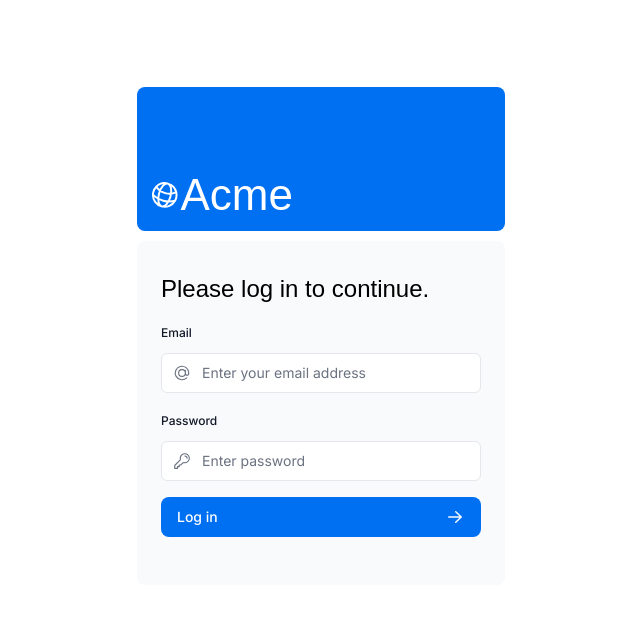
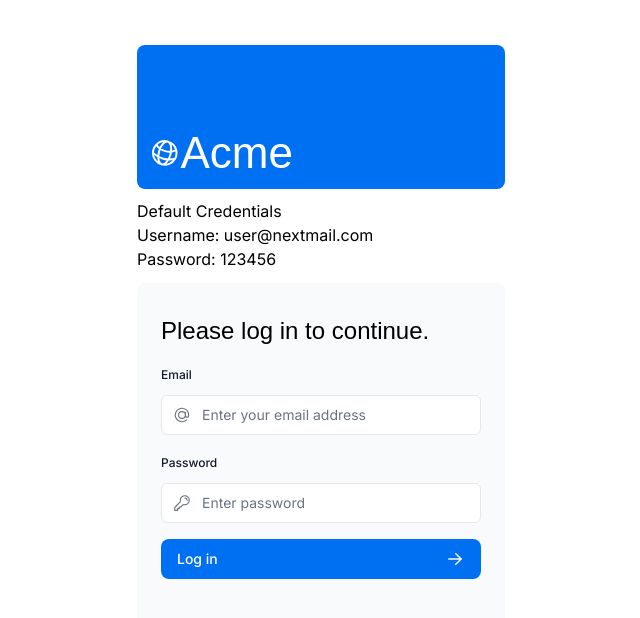
Before and after one commit to fsdhemanth648/dashBoard_NextJS, a Next.js app: page /login in a window 1280 px wide. Shown: the top 618 px of the page, without its empty margins (319-959 px from the left). Built offline with nearby package versions, Linux system fonts and the light colour scheme; a web font is replaced by a local one.

Commit message:
Added default credentials

```diff
--- a/app/ui/login-form.tsx
+++ b/app/ui/login-form.tsx
@@ -15,6 +15,11 @@ export default function LoginForm() {
   const [errorMessage, dispatch] = useFormState(authenticate, undefined);
   return (
     <form action={dispatch} className="space-y-3">
+      <div>
+        Default Credentials
+        <p>Username: user@nextmail.com</p>
+        <p>Password: 123456</p>
+      </div>
       <div className="flex-1 rounded-lg bg-gray-50 px-6 pb-4 pt-8">
         <h1 className={`${lusitana.className} mb-3 text-2xl`}>
           Please log in to continue.
```
